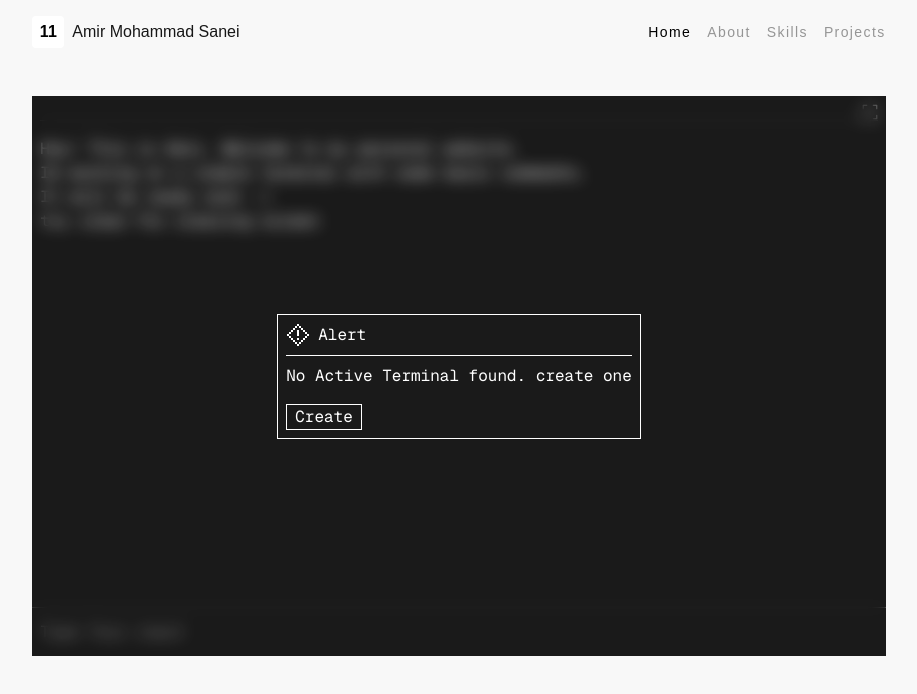
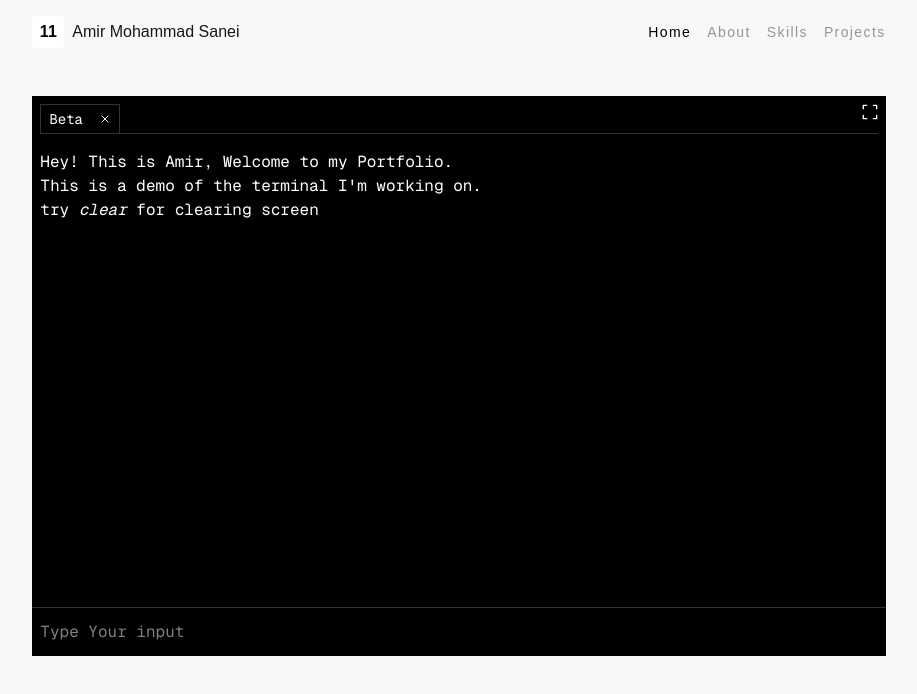
Before and after one commit to amsanei/amsanei.github.io, a Next.js app: page / in a window 1280 px wide. Shown: the top 694 px of the page, without its empty margins (181-1098 px from the left). Built offline with nearby package versions, Linux system fonts and the light colour scheme.

Commit message:
Improve terminal and change massages

```diff
--- a/src/components/terminal/index.tsx
+++ b/src/components/terminal/index.tsx
@@ -4,11 +4,9 @@ import { useEffect, useRef, useState } from "react";
 
 const INTRO_TEXT = (
   <>
-    Hey! This is Amir, Welcome to my personal website.
+    Hey! This is Amir, Welcome to my Portfolio.
     <br />
-    Im working on a simple terminal with some basic commedns.
-    <br />
-    It will be ready soon :)
+    This is a demo of the terminal I'm working on.
     <br />
     try <span className="italic">clear</span> for clearing screen
   </>
@@ -20,7 +18,7 @@ type TerminalType = {
 };
 
 export default function Terminal() {
-  const [terminals, setTerminals] = useState<TerminalType[]>([]);
+  const [terminals, setTerminals] = useState<TerminalType[]>([{id:1, title:'Beta'}]);
   const [display, setDisplay] = useState(INTRO_TEXT);
   const [fullScreen, setFullScreen] = useState(false);
   const inputRef = useRef<HTMLInputElement>(null);
@@ -37,8 +35,9 @@ export default function Terminal() {
         default:
           print(
             <p className="text-red-600 block font-bold">
-              ERROR: Invalid command. Type "help" for the current list of
-              implemented commands.
+              ERROR: Invalid command.
+              {/* Type "help" for the current list of
+              implemented commands. */}
             </p>
           );
       }
```
